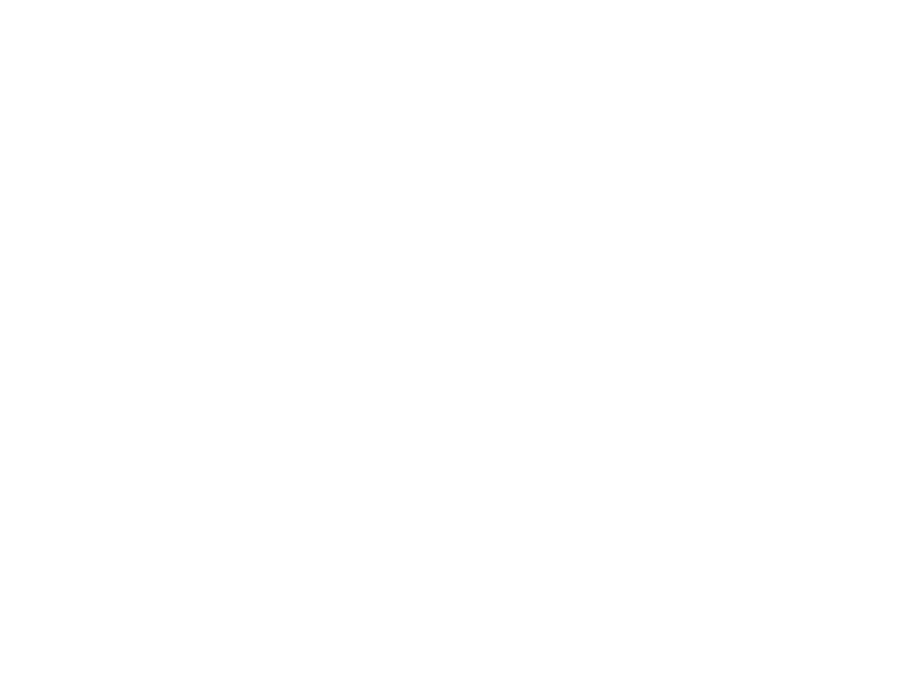
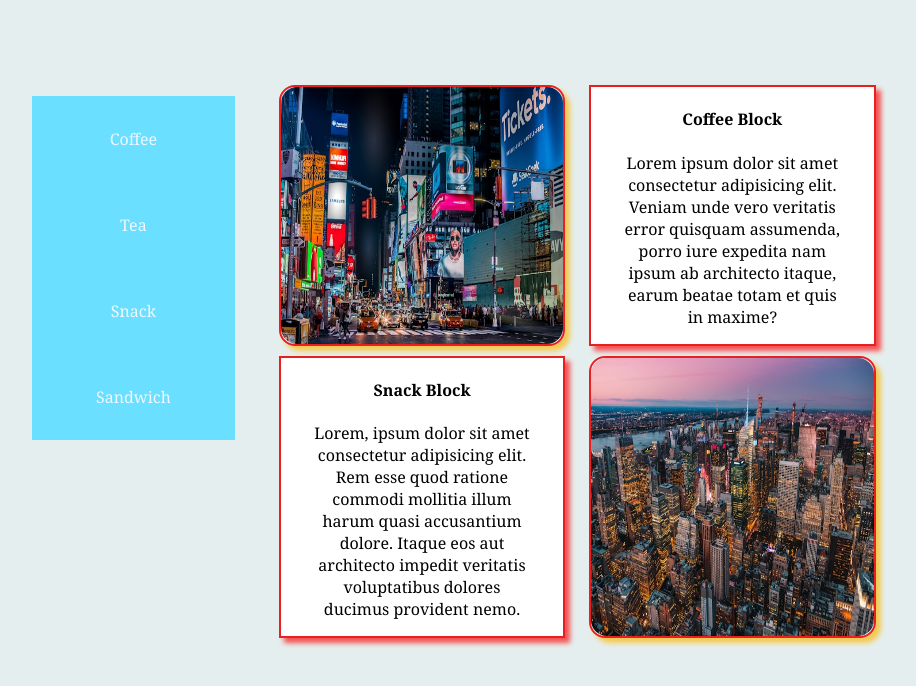
Before and after one commit to sabrinaira/qcc, a plain HTML site: page Assignment-3/Sabrina-Ira_Assignment3.html in a window 1280 px wide. Shown: the whole page, without its empty margins (16-932 px from the left). Drawn offline with Linux system fonts and the light colour scheme.

Commit message:
Assignment 3: complete

```diff
--- a/Assignment-3/Sabrina-Ira_Assignment3.html
+++ b/Assignment-3/Sabrina-Ira_Assignment3.html
@@ -1,12 +1,56 @@
 <!DOCTYPE html>
 <html lang="en">
-<head>
-  <meta charset="UTF-8">
-  <meta name="viewport" content="width=device-width, initial-scale=1.0">
-  <link rel="stylesheet" href="./styles.css">
-  <title>Document</title>
-</head>
-<body>
+  <head>
+    <meta charset="UTF-8" />
+    <meta name="viewport" content="width=device-width, initial-scale=1.0" />
+    <link rel="stylesheet" href="./styles.css" />
+    <title>Document</title>
+  </head>
+  <body>
+    <main>
+      <ul class="menu">
+        <li>Coffee</li>
+        <li>Tea</li>
+        <li>Snack</li>
+        <li>Sandwich</li>
+      </ul>
 
-</body>
+      <section>
+        <div class="block">
+          <div class="image">
+            <img
+              src="./images/andrae-ricketts-0_la3_Slfwk-unsplash.jpg"
+              alt="image 1"
+            />
+          </div>
+          <div class="textBlock">
+            <h4>Coffee Block</h4>
+            <p>
+              Lorem ipsum dolor sit amet consectetur adipisicing elit. Veniam
+              unde vero veritatis error quisquam assumenda, porro iure expedita
+              nam ipsum ab architecto itaque, earum beatae totam et quis in
+              maxime?
+            </p>
+          </div>
+        </div>
+        <div class="block">
+          <div class="textBlock">
+            <h4>Snack Block</h4>
+            <p>
+              Lorem, ipsum dolor sit amet consectetur adipisicing elit. Rem esse
+              quod ratione commodi mollitia illum harum quasi accusantium
+              dolore. Itaque eos aut architecto impedit veritatis voluptatibus
+              dolores ducimus provident nemo.
+            </p>
+          </div>
+          <div class="image">
+            <img
+              src="./images/jan-folwarczny-ZXBPMnNVtlE-unsplash.jpg"
+              alt="image 2"
+            />
+          </div>
+        </div>
+      </section>
+    </main>
+  </body>
 </html>
--- a/Assignment-3/styles.css
+++ b/Assignment-3/styles.css
@@ -0,0 +1,82 @@
+* {
+  font-family: Georgia, 'Times New Roman', Times, serif;
+}
+
+body {
+  background-color: rgb(229, 238, 238);
+}
+
+main {
+  margin-top: 5rem;
+  display: flex;
+}
+
+.menu,
+section {
+  margin-inline: 3rem;
+}
+
+.menu {
+  width: 25%;
+  list-style-type: none;
+  margin-left: 0;
+  /* border: 2px solid red; */
+  height: auto;
+}
+
+.menu > li {
+  padding: 2rem;
+  background-color: rgb(107, 223, 255);
+  color: aliceblue;
+  width: 100%;
+  text-align: center;
+  transition: 0.5s;
+}
+
+.menu > li:hover {
+  background-color: rgb(233, 70, 70);
+  color: white;
+  transition: 0.3s;
+}
+
+section {
+  display: flex;
+  flex-direction: column;
+}
+section > div {
+  display: flex;
+}
+
+.block > div {
+  width: 30%;
+  text-align: center;
+  border: 2px solid rgb(234, 31, 31);
+  margin-inline: 12px;
+  margin-top: 5px;
+  margin-bottom: 5px;
+}
+
+.block > div:hover {
+  border: 2px solid rgb(234, 183, 31);
+  transition: 0.3s;
+}
+
+.block > div > img {
+  width: 100%;
+  height: 100%;
+  border-radius: 1rem;
+}
+
+.image {
+  border-radius: 1em;
+  box-shadow: 5px 5px 5px rgb(243, 202, 80);
+}
+
+.textBlock {
+  background-color: rgb(255, 255, 255);
+  box-shadow: 5px 5px 5px rgb(243, 80, 80);
+}
+
+.textBlock > p {
+  padding-inline: 30px;
+}
```
Also changed, not shown: Assignment-3/images/andrae-ricketts-0_la3_Slfwk-unsplash.jpg (added), Assignment-3/images/jan-folwarczny-ZXBPMnNVtlE-unsplash.jpg (added).
